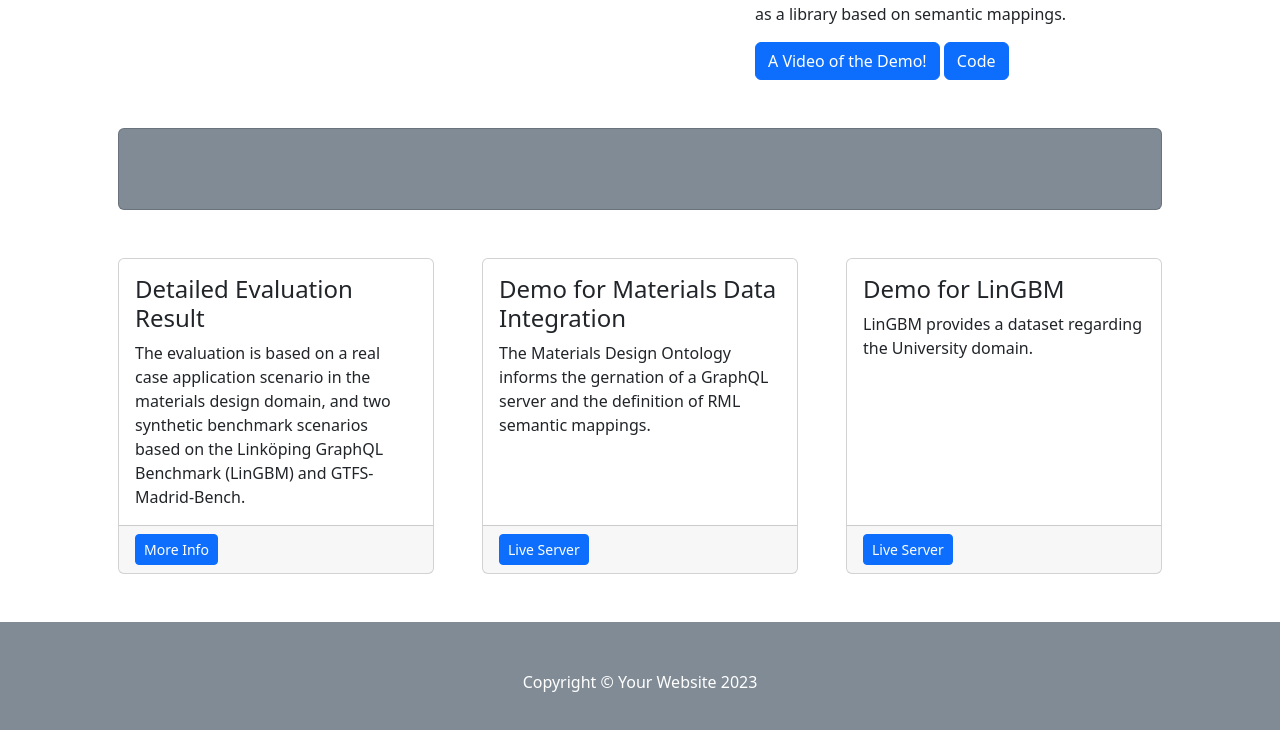
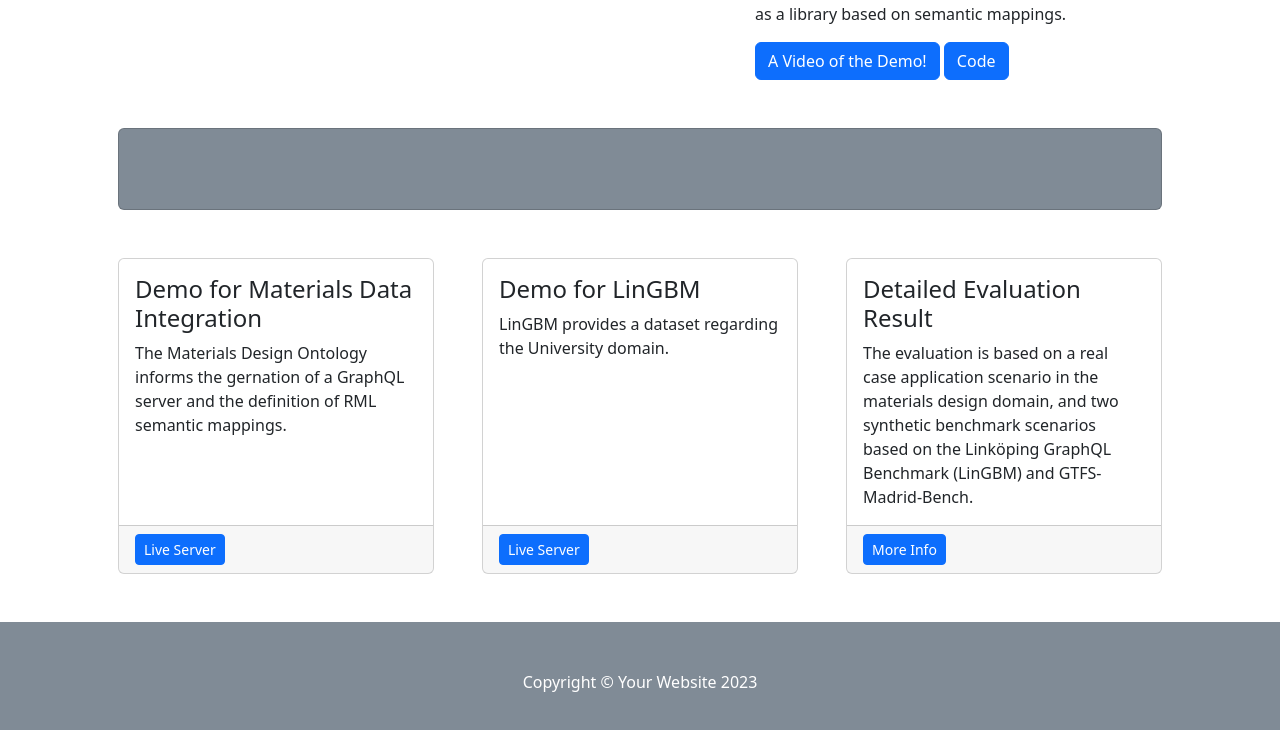
Before and after one commit to on-earth/on-earth.github.io, a plain HTML site: page demo/index.html in a window 1280 px wide. Shown: the part 442-1172 px from the top of the page. Drawn offline with nearby package versions, Linux system fonts and the light colour scheme.

Commit message:
Update index.html

```diff
--- a/demo/index.html
+++ b/demo/index.html
@@ -61,15 +61,6 @@
                 <div class="col-md-4 mb-5">
                     <div class="card h-100">
                         <div class="card-body">
-                            <h4 class="card-title">Detailed Evaluation Result</h4>
-                            <p class="card-text">The evaluation is based on a real case application scenario in the materials design domain, and two synthetic benchmark scenarios based on the Linköping GraphQL Benchmark (LinGBM) and GTFS-Madrid-Bench.</p>
-                        </div>
-                        <div class="card-footer"><a class="btn btn-primary btn-sm" href="./evaluation.html">More Info</a></div>
-                    </div>
-                </div>
-                <div class="col-md-4 mb-5">
-                    <div class="card h-100">
-                        <div class="card-body">
                             <h4 class="card-title">Demo for Materials Data Integration</h4>
                             <p class="card-text">The Materials Design Ontology informs the gernation of a GraphQL server and the definition of RML semantic mappings.</p>
                         </div>
@@ -85,6 +76,16 @@
                         <div class="card-footer"><a class="btn btn-primary btn-sm" href="https://obg-gen-lingbm-15495443f70a.herokuapp.com/graphql">Live Server</a></div>
                     </div>
                 </div>
+                <div class="col-md-4 mb-5">
+                    <div class="card h-100">
+                        <div class="card-body">
+                            <h4 class="card-title">Detailed Evaluation Result</h4>
+                            <p class="card-text">The evaluation is based on a real case application scenario in the materials design domain, and two synthetic benchmark scenarios based on the Linköping GraphQL Benchmark (LinGBM) and GTFS-Madrid-Bench.</p>
+                        </div>
+                        <div class="card-footer"><a class="btn btn-primary btn-sm" href="./evaluation.html">More Info</a></div>
+                    </div>
+                </div>
+
                 <!--
 <div class="col-md-4 mb-5">
                     <div class="card h-100">
```
